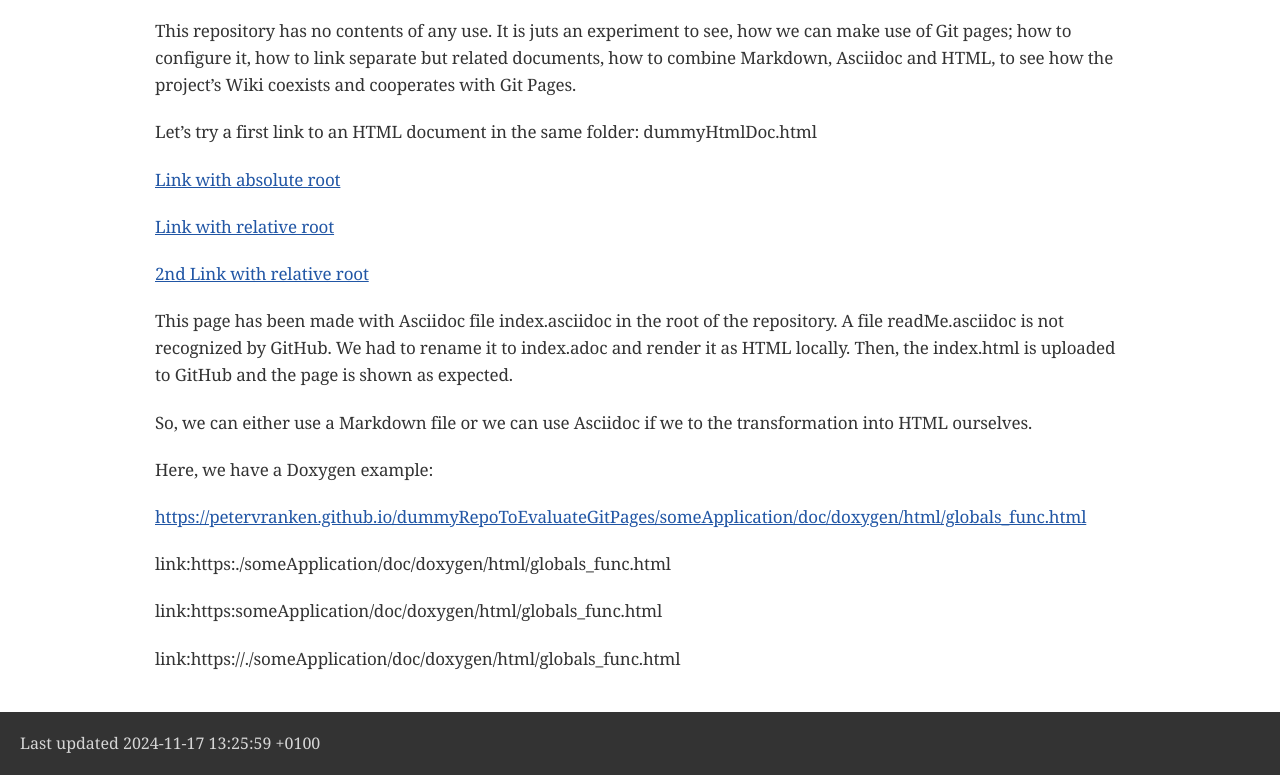
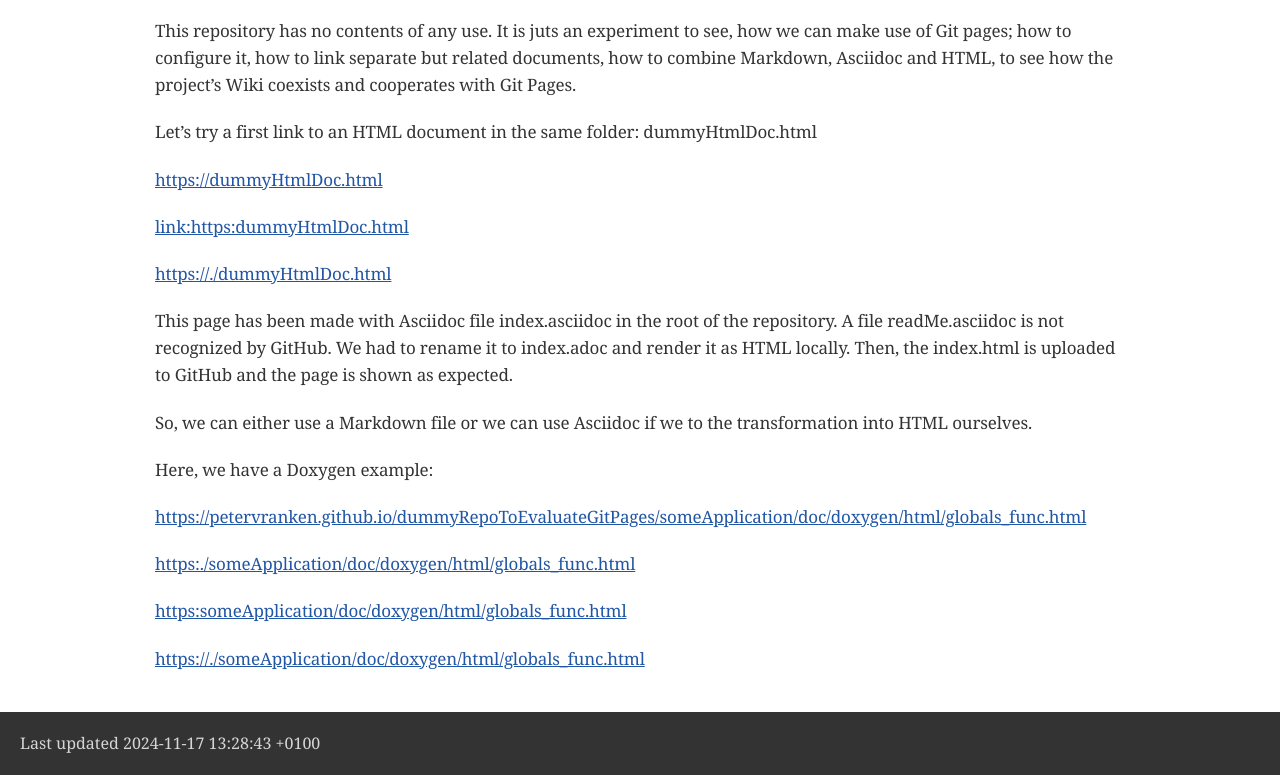
Before and after one commit to PeterVranken/dummyRepoToEvaluateGitPages, a plain HTML site: page index.html in a window 1280 px wide. Shown: the part 101-876 px from the top of the page. Drawn offline with nearby package versions, Linux system fonts and the light colour scheme; a web font is replaced by a local one.

Commit message:
Typo in Asciidoc links

```diff
--- a/index.html
+++ b/index.html
@@ -453,13 +453,13 @@ Pages.</p>
 dummyHtmlDoc.html</p>
 </div>
 <div class="paragraph">
-<p><a href="https://dummyHtmlDoc.html" target="_blank" rel="noopener">Link with absolute root</a></p>
+<p><a href="https://dummyHtmlDoc.html" target="_blank" rel="noopener">https://dummyHtmlDoc.html</a></p>
 </div>
 <div class="paragraph">
-<p><a href="https:dummyHtmlDoc.html" target="_blank" rel="noopener">Link with relative root</a></p>
+<p><a href="https:dummyHtmlDoc.html" target="_blank" rel="noopener">link:https:dummyHtmlDoc.html</a></p>
 </div>
 <div class="paragraph">
-<p><a href="https://./dummyHtmlDoc.html" target="_blank" rel="noopener">2nd Link with relative root</a></p>
+<p><a href="https://./dummyHtmlDoc.html" target="_blank" rel="noopener">https://./dummyHtmlDoc.html</a></p>
 </div>
 <div class="paragraph">
 <p>This page has been made with Asciidoc file index.asciidoc in the root of
@@ -478,18 +478,18 @@ transformation into HTML ourselves.</p>
 <p><a href="https://petervranken.github.io/dummyRepoToEvaluateGitPages/someApplication/doc/doxygen/html/globals_func.html" class="bare">https://petervranken.github.io/dummyRepoToEvaluateGitPages/someApplication/doc/doxygen/html/globals_func.html</a></p>
 </div>
 <div class="paragraph">
-<p>link:https:./someApplication/doc/doxygen/html/globals_func.html</p>
+<p><a href="https:./someApplication/doc/doxygen/html/globals_func.html" class="bare" target="_blank" rel="noopener">https:./someApplication/doc/doxygen/html/globals_func.html</a></p>
 </div>
 <div class="paragraph">
-<p>link:https:someApplication/doc/doxygen/html/globals_func.html</p>
+<p><a href="https:someApplication/doc/doxygen/html/globals_func.html" class="bare" target="_blank" rel="noopener">https:someApplication/doc/doxygen/html/globals_func.html</a></p>
 </div>
 <div class="paragraph">
-<p>link:https://./someApplication/doc/doxygen/html/globals_func.html</p>
+<p><a href="https://./someApplication/doc/doxygen/html/globals_func.html" class="bare" target="_blank" rel="noopener">https://./someApplication/doc/doxygen/html/globals_func.html</a></p>
 </div>
 </div>
 <div id="footer">
 <div id="footer-text">
-Last updated 2024-11-17 13:25:59 +0100
+Last updated 2024-11-17 13:28:43 +0100
 </div>
 </div>
 </body>
```
Also changed, not shown: 1 other file.
